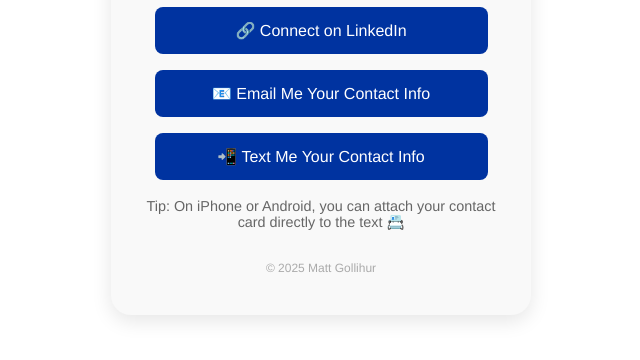
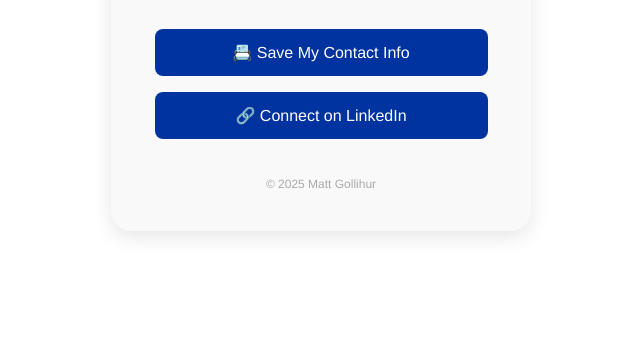
Before and after one commit to mattgollihur/contact, a plain HTML site: page index.html in a window 1280 px wide. Shown: the part 398-758 px from the top of the page, without its empty margins (319-959 px from the left). Drawn offline with Linux system fonts and the light colour scheme.

Commit message:
Update index.html

```diff
--- a/index.html
+++ b/index.html
@@ -17,12 +17,6 @@
 
         <a href="https://www.linkedin.com/in/matt-gollihur/" target="_blank" class="button">🔗 Connect on LinkedIn</a>
 
-        <a href="mailto:matthew.gollihur@zurichna.com?subject=My%20Contact%20Information&body=Hi%20Matt,%0D%0A%0D%0AHere's%20my%20contact%20info:%0D%0A%0D%0AName:%20%0D%0APhone:%20%0D%0AEmail:%20%0D%0ACompany:%20%0D%0A%0D%0AIt%20was%20great%20connecting!%0D%0A" class="button">📧 Email Me Your Contact Info</a>
-
-        <a href="sms:+18015574417?body=Hi%20Matt,%20here%20is%20my%20contact%20info:%0AName:%20%0APhone:%20%0AEmail:%20%0ACompany:%20%0A" class="button">📲 Text Me Your Contact Info</a>
-
-        <div class="tip">Tip: On iPhone or Android, you can attach your contact card directly to the text 📇</div>
-
         <footer>© 2025 Matt Gollihur</footer>
     </div>
 </body>
```
